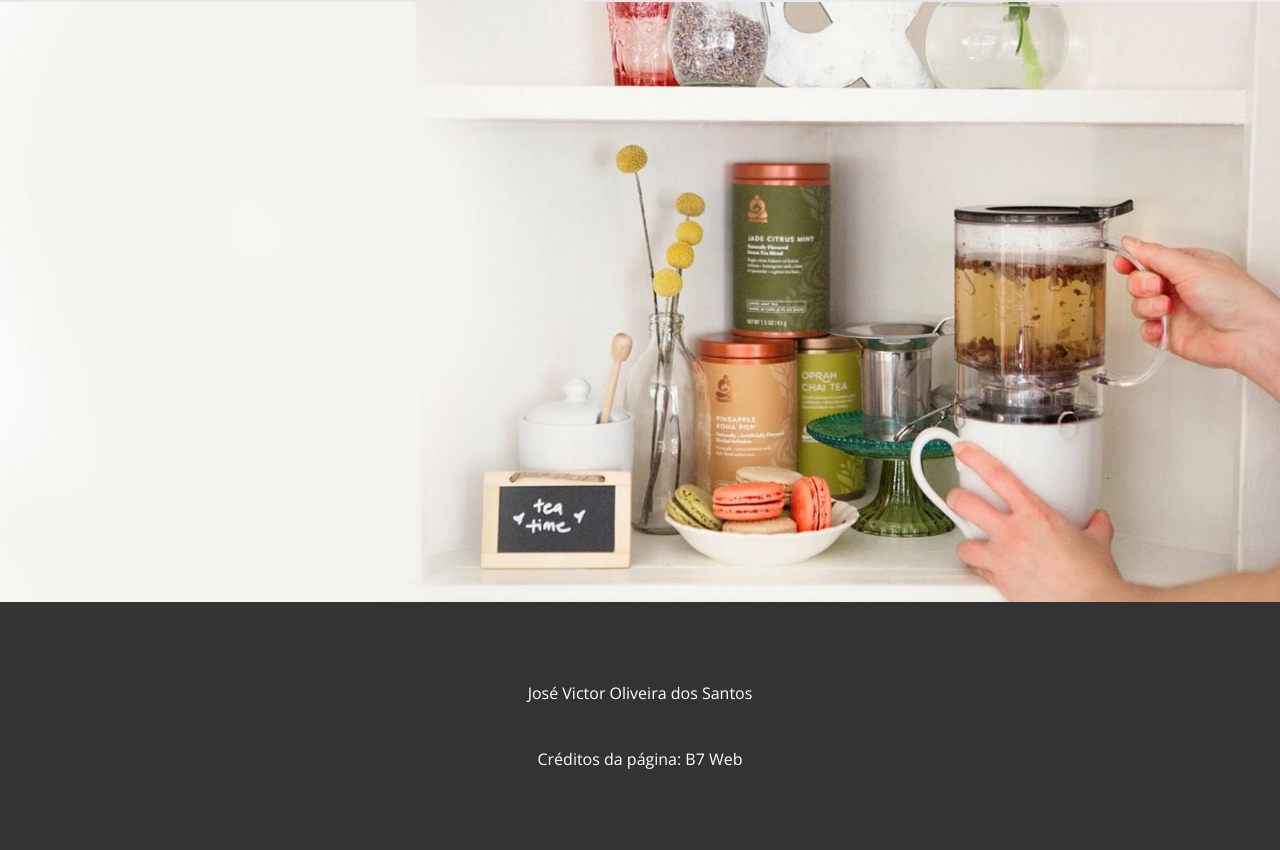
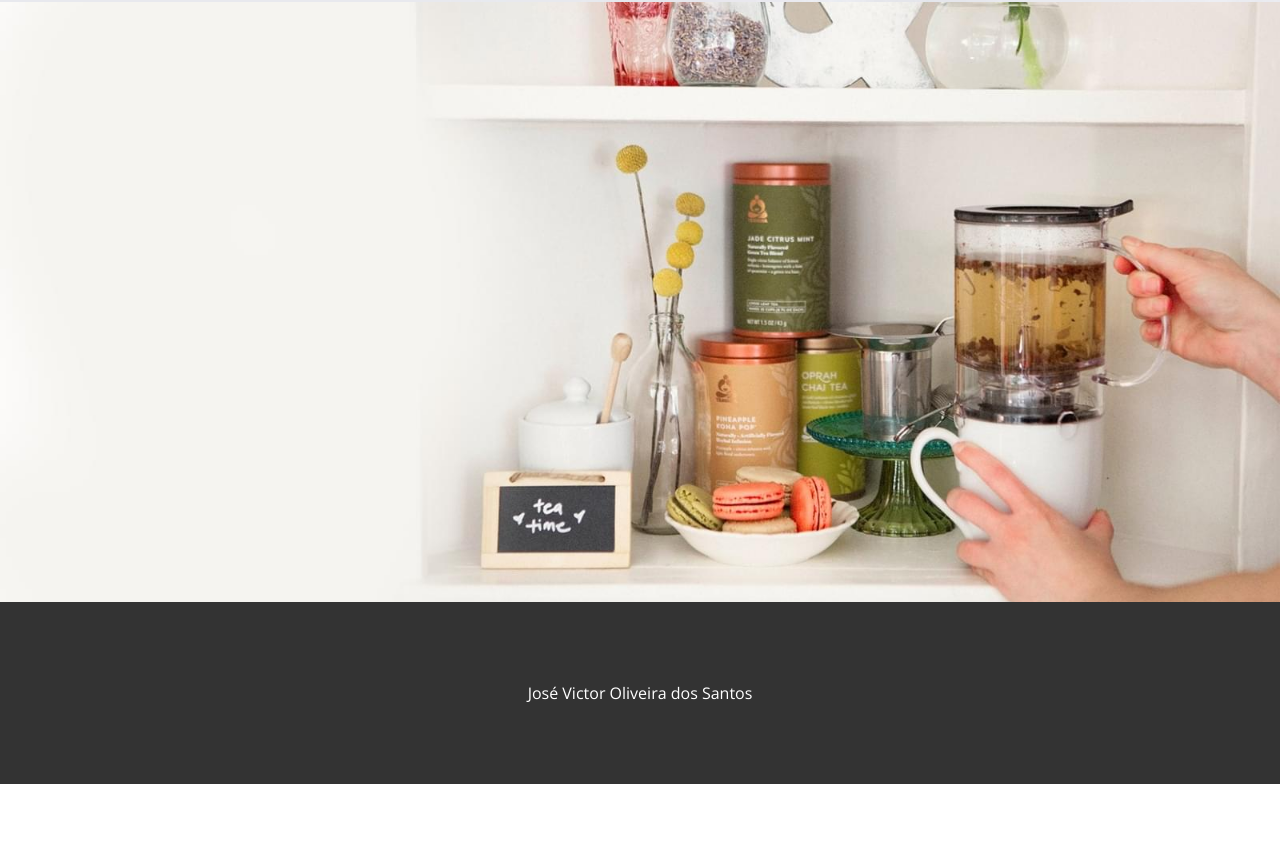
Before and after one commit to zevictoros/Starbucks, a plain HTML site: page index.html in a window 1280 px wide. Shown: the part 4202-5052 px from the top of the page. After the commit the page ends 4986 px from the top, so only its background shows below. Drawn offline with nearby package versions, Linux system fonts and the light colour scheme.

Commit message:
Update index.html

```diff
--- a/index.html
+++ b/index.html
@@ -116,8 +116,7 @@
     <section class="area5"></section>
 
     <footer>
-        José Victor Oliveira dos Santos <br> <br> <br>
-        Créditos da página: B7 Web
+        José Victor Oliveira dos Santos
     </footer>
 
 </body>
```
